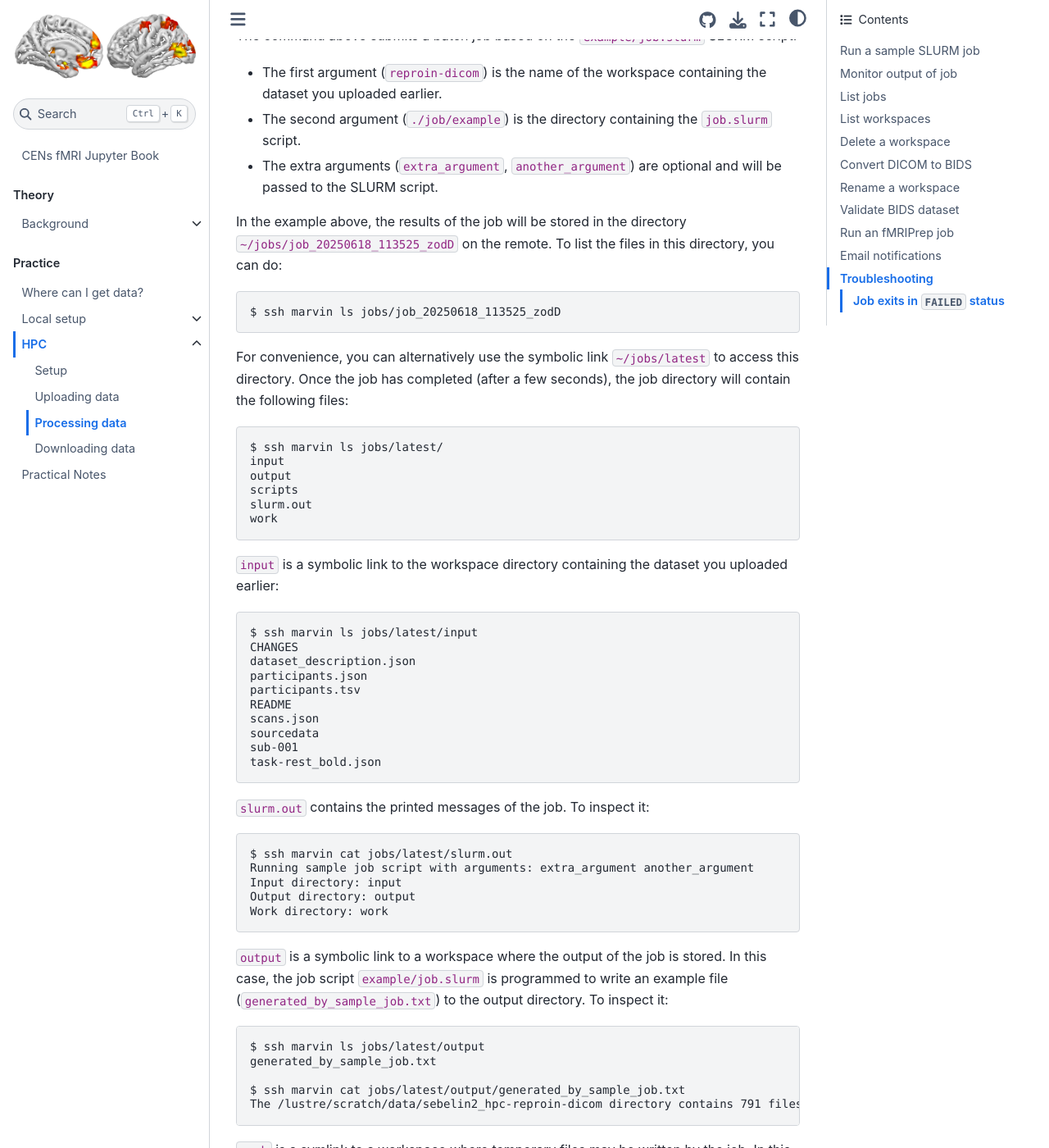
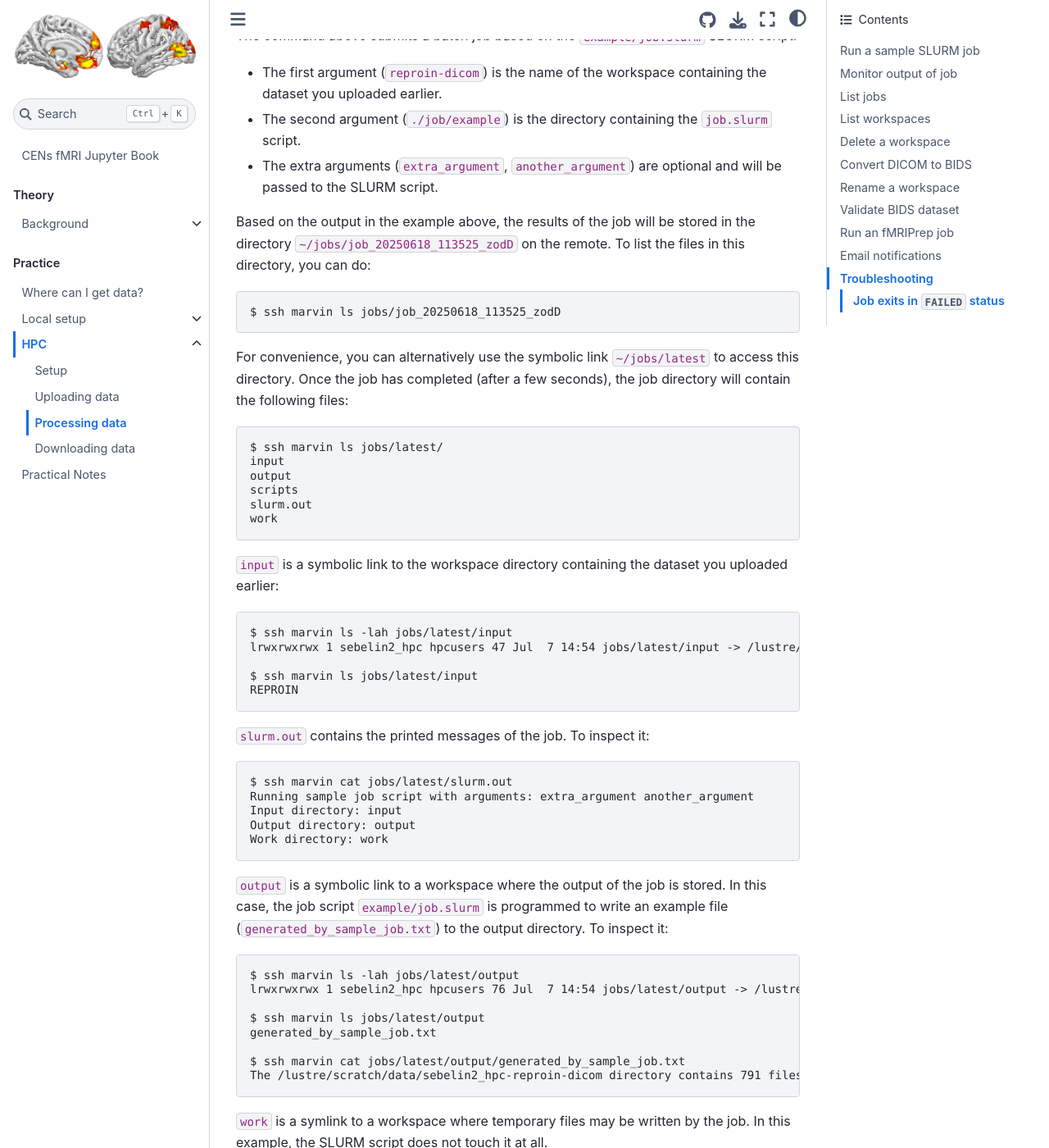
Before and after one commit to CENsBonn/fMRI, a Jupyter Book: the page built from hpc-process.md, in a window 1280 px wide and 1400 px high, scrolled down 735 px. Shown: the whole window at 82% size. Built offline with Jupyter Book 1.0.4 settings and Sphinx 7.4.7 and the Sphinx Book theme 1.1.4, drawn with Linux system fonts in a browser that asks for light colours; some of the changed text lies outside the part shown.

Commit message:
docs: Final adjustments for Windows (WSL) users

````diff
--- a/hpc-process.md
+++ b/hpc-process.md
@@ -29,7 +29,7 @@
 Run the job like so:
 
 ```console
-$ cd tools/
+$ cd ~/tools/
 $ ./run-job.sh reproin-dicom ./job/example -- extra_argument another_argument
 
 Created job directory: jobs/job_20250618_113525_zodD
@@ -59,7 +59,7 @@
 * The extra arguments (`extra_argument`, `another_argument`) are optional and
 will be passed to the SLURM script.
 
-In the example above, the results of the job will be stored in the directory
+Based on the output in the example above, the results of the job will be stored in the directory
 `~/jobs/job_20250618_113525_zodD` on the remote.
 To list the files in this directory, you can do:
 
@@ -85,16 +85,11 @@
 dataset you uploaded earlier:
 
 ```console
+$ ssh marvin ls -lah jobs/latest/input
+lrwxrwxrwx 1 sebelin2_hpc hpcusers 47 Jul  7 14:54 jobs/latest/input -> /lustre/scratch/data/sebelin2_hpc-reproin-dicom
+
 $ ssh marvin ls jobs/latest/input
-CHANGES
-dataset_description.json
-participants.json
-participants.tsv
-README
-scans.json
-sourcedata
-sub-001
-task-rest_bold.json
+REPROIN
 ```
 
 `slurm.out` contains the printed messages of the job.
@@ -116,6 +111,9 @@
 to the output directory. To inspect it:
 
 ```console
+$ ssh marvin ls -lah jobs/latest/output
+lrwxrwxrwx 1 sebelin2_hpc hpcusers 76 Jul  7 14:54 jobs/latest/output -> /lustre/scratch/data/sebelin2_hpc-reproin-dicom_job_20250618_113525_zodD_out
+
 $ ssh marvin ls jobs/latest/output
 generated_by_sample_job.txt
 
@@ -160,6 +158,8 @@
                   JobName               Start    Elapsed      State
 ------------------------- ------------------- ---------- ----------
  job_20250618_132739_zodD 2025-06-18T13:27:42   00:00:10  COMPLETED
+ job_20250701_093101_EIJC 2025-07-01T09:31:08   10:00:22    TIMEOUT
+ job_20250702_091602_mykW 2025-07-02T09:16:07   12:03:02     FAILED
 ```
 
 ## List workspaces
@@ -276,7 +276,7 @@
 Run the following command:
 
 ```console
-$ ./rename-ws.sh reproin_job_20250625_150428_ilac_out reproin-bids 7
+$ ./rename-ws.sh reproin-dicom_job_20250625_150428_ilac_out reproin-bids 7
 ```
 
 ## Validate BIDS dataset
````
Also changed, not shown: other parts of hpc-process.md (+1 -1 lines), hpc-setup.md (+8 -3 lines), hpc-upload.md (+5 -5 lines), local-setup-environment.md (+4 -2 lines), local-setup-fmriprep.md (+4 -2 lines).
